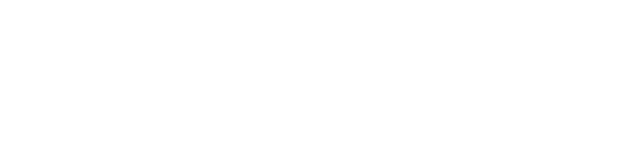
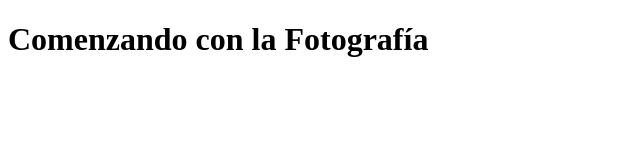
Before and after one commit to MrJRiveros/Final-2, a plain HTML site: page index.html in a window 1280 px wide. Shown: the whole page, without its empty margins (0-640 px from the left). Drawn offline with Linux system fonts and the light colour scheme.

```diff
--- a/index.html
+++ b/index.html
@@ -7,6 +7,33 @@
     <link rel="stylesheet" href="css/estilos.css">
   </head>
   <body>
+    <header>
+      <h1>Comenzando con la Fotografía</h1>
+
+
+
+    </header>
+    <body>
+
+
+
+
+
+
+
+    </body>
+    <footer>
+
+
+
+
+
+
+    </footer>
+
+
+
+
 
   </body>
 </html>
```
Also changed, not shown: img/kand.jpg (added), img/nighthwk.jpg (added).
